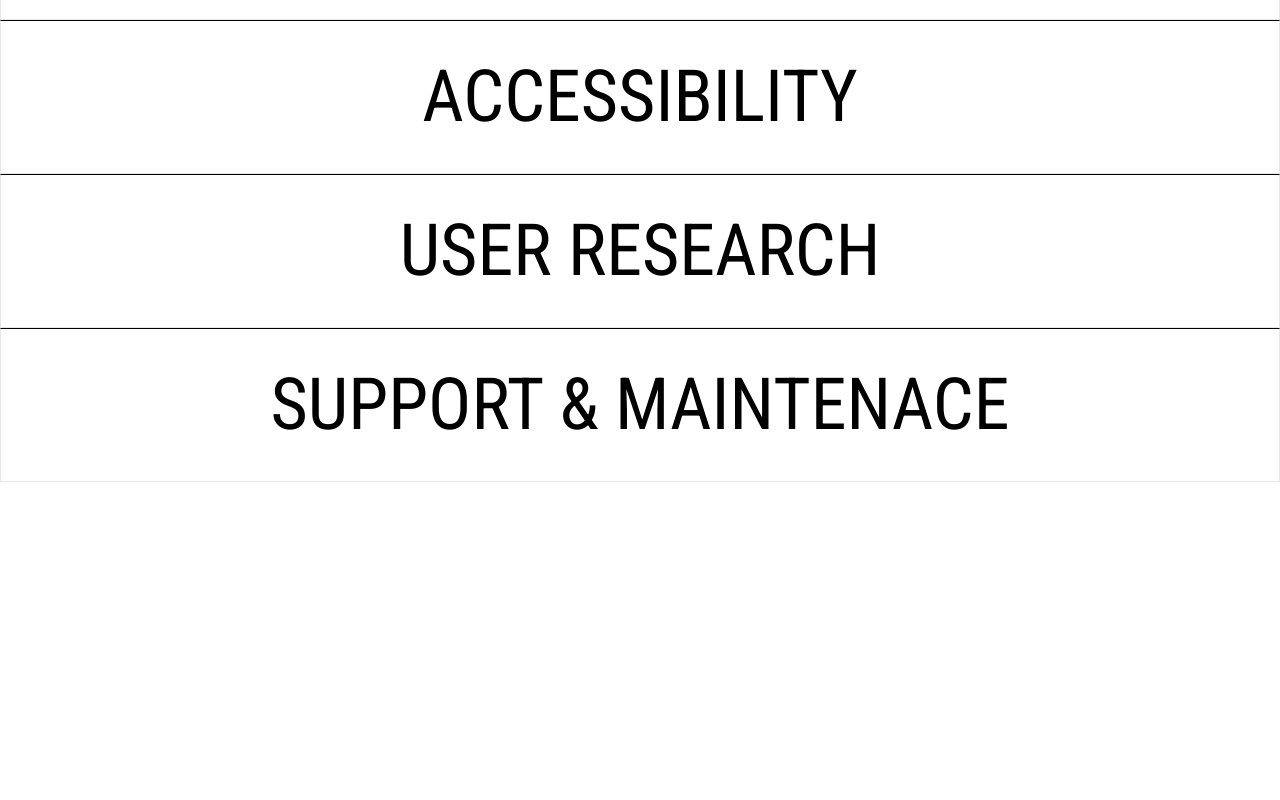
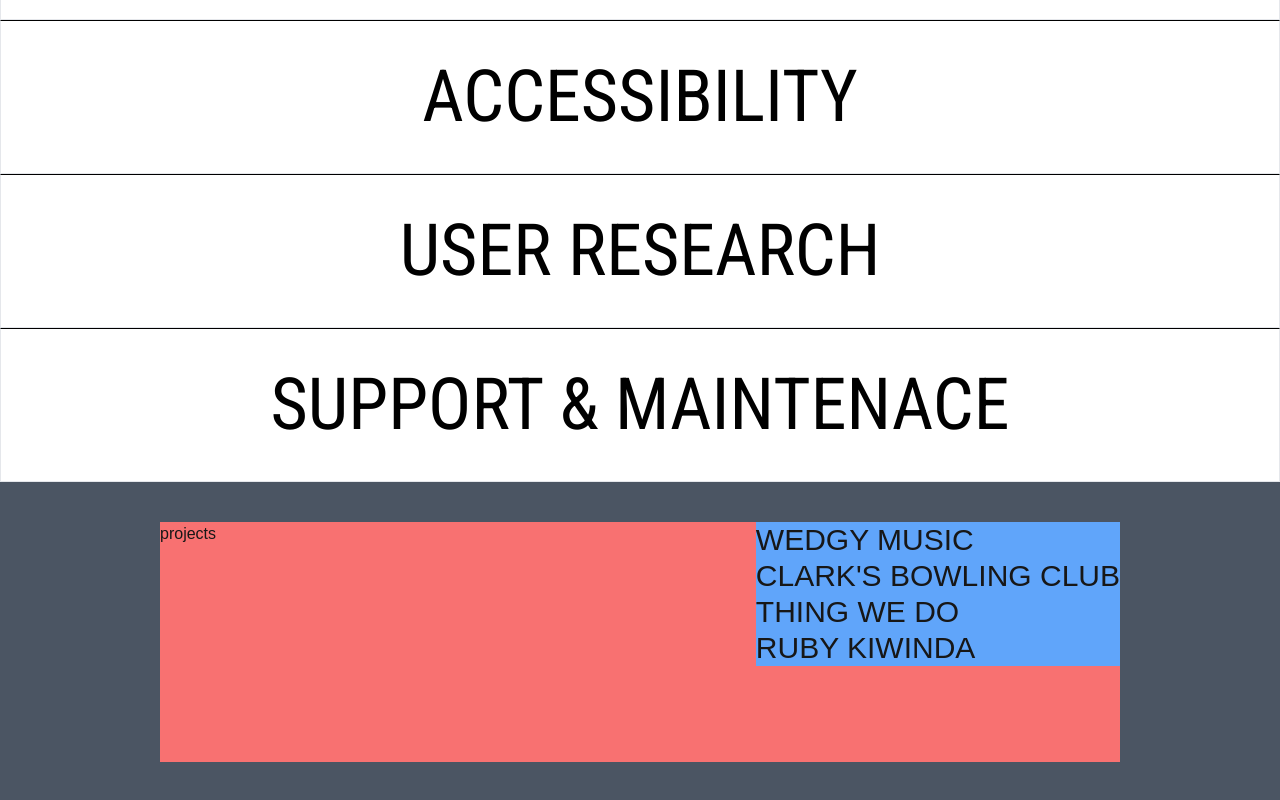
Before and after one commit to TandemCreativeDev/tandem, a Next.js app: page / in a window 1280 px wide. Shown: the part 2668-3468 px from the top of the page. Before the commit the page ends 3150 px from the top, so only its background shows below. Built offline with nearby package versions, Linux system fonts and the light colour scheme.

Commit message:
import projects section

```diff
--- a/src/app/page.tsx
+++ b/src/app/page.tsx
@@ -2,6 +2,7 @@ import AboutSection from "@/components/About";
 import Header from "@/components/Header";
 import Hero from "@/components/Hero";
 import ServicesSection from "@/components/Services";
+import ProjectsSection from "@/components/Projects";
 export default function HeroPage() {
   return (
     <div className="relative">
@@ -9,6 +10,7 @@ export default function HeroPage() {
       <Hero />
       <AboutSection />
       <ServicesSection />
+      <ProjectsSection />
     </div>
   );
 }
```
